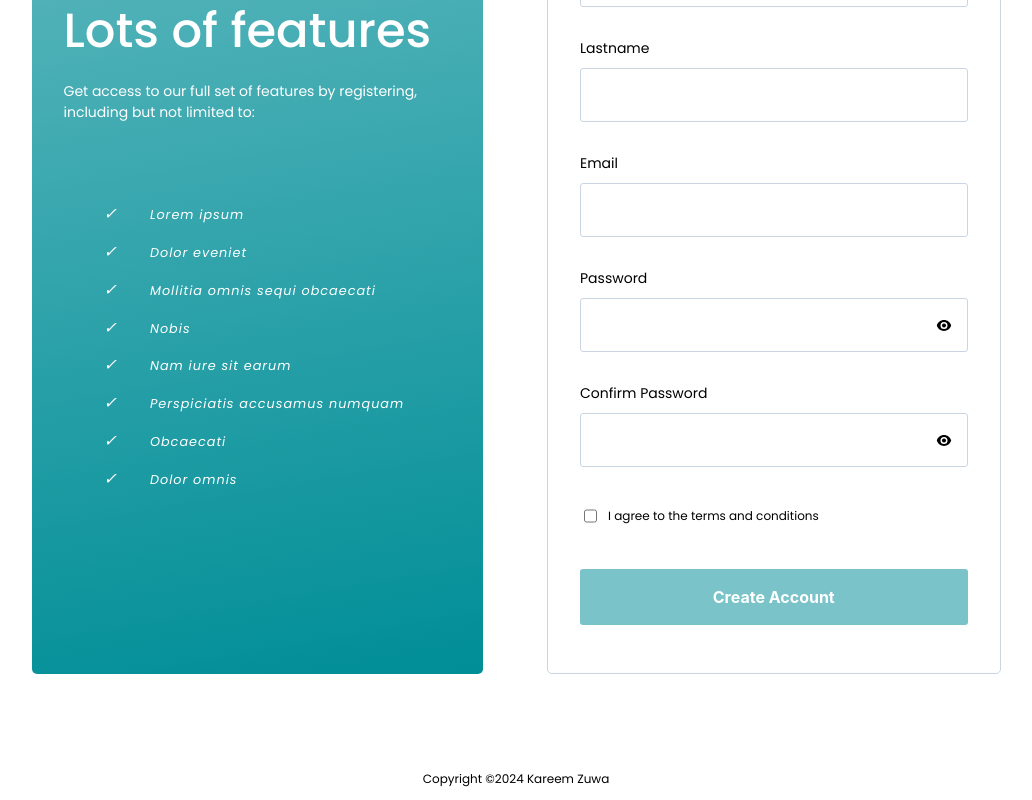
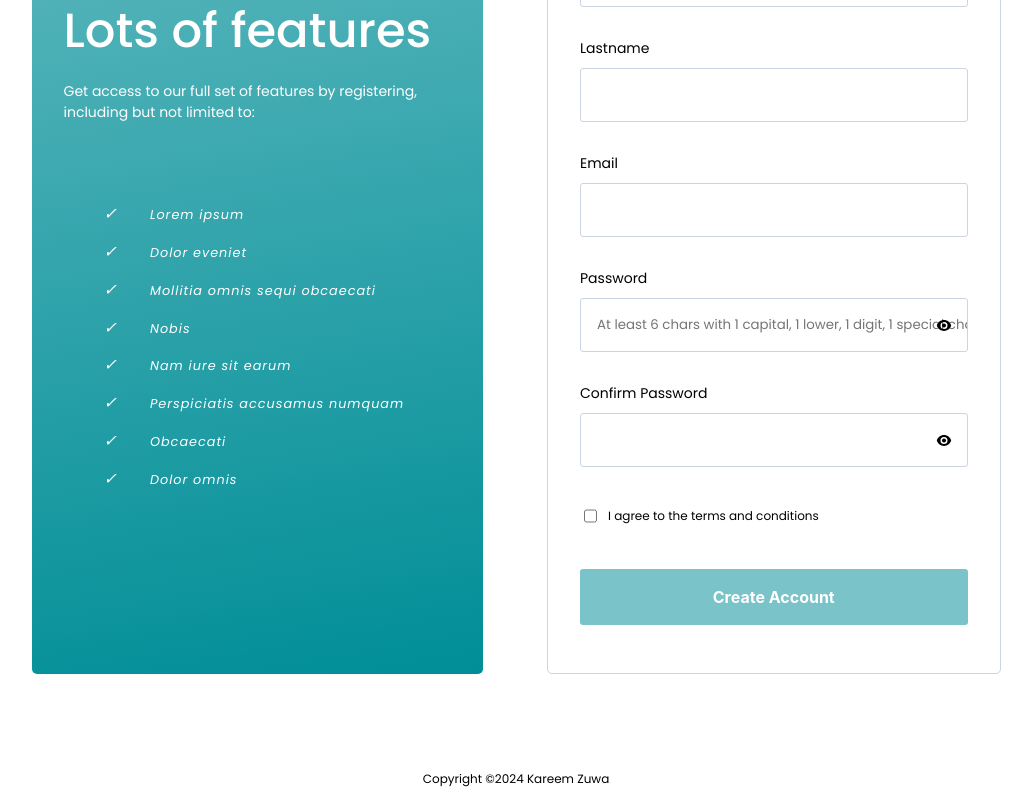
Before and after one commit to KareemZuwa/signup-experience, a React (Create React App) app: page / in a window 1280 px wide. Shown: the part 668-1468 px from the top of the page, without its empty margins (124-1156 px from the left). Built offline with nearby package versions, Linux system fonts and the light colour scheme.

Commit message:
implementing placeholder reqiured fields

```diff
--- a/src/components/InputField.tsx
+++ b/src/components/InputField.tsx
@@ -19,6 +19,7 @@ export const InputField = ({
       </label>
       <div className={styles.input_area}>
         <input
+          required
           type={type}
           name={name}
           id={name}
--- a/src/layout/form-section/CreateAccountSection.tsx
+++ b/src/layout/form-section/CreateAccountSection.tsx
@@ -148,6 +148,7 @@ export const CreateAccountSection = ({
           handleOnChange={handleInputChange}
           errorMessage={passwordError}
           icon={icon}
+          placeholder="At least 6 chars with 1 capital, 1 lower, 1 digit, 1 special chars"
         />
         <InputField
           label="Confirm Password"
--- a/src/layout/successview/SuccessView.tsx
+++ b/src/layout/successview/SuccessView.tsx
@@ -6,7 +6,7 @@ export const SuccessView = () => {
   return (
     <div className={styles.success_view_wrapper}>
       <CheckIcon className={styles.check_icon} />
-      <h3>Thank you for registering an account</h3>
+      <h3>Thank you for registering</h3>
     </div>
   );
 };
```
